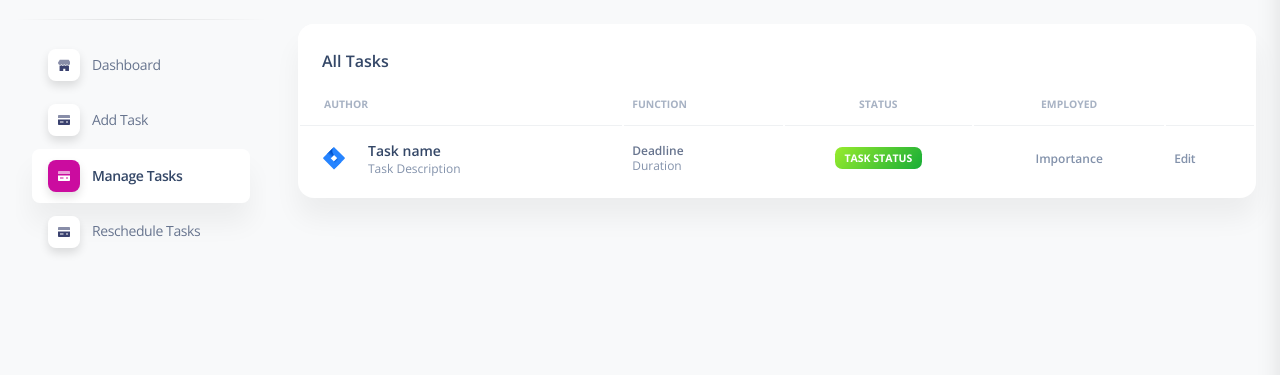
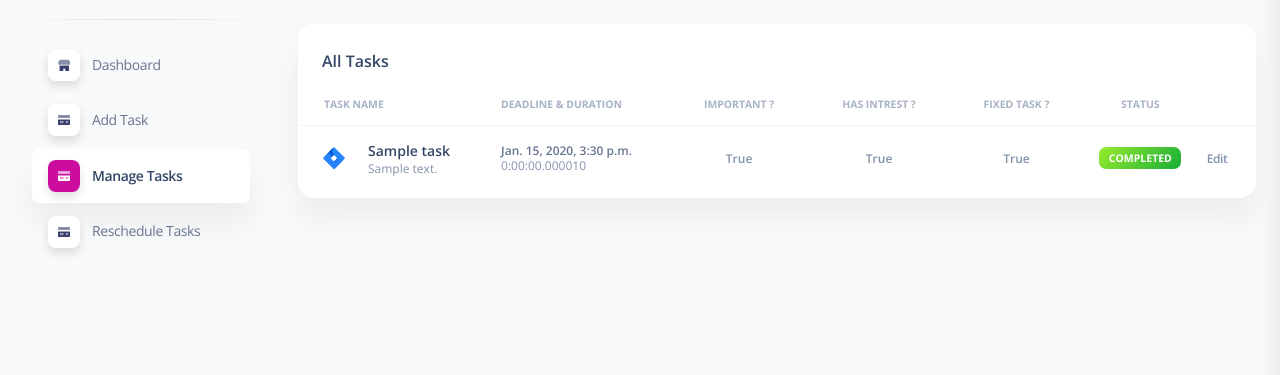
Before and after one commit to iamNagasatya/CampusConnect, a Django app: page /managetasks in a window 1280 px wide. Shown: the part 75-450 px from the top of the page. Run offline with Django 3.2, Linux system fonts and the light colour scheme; a user stored in the database is signed in; tables that the repository leaves empty hold one stand-in row (values such as "Sample post"); some libraries are stand-ins or nearby versions.

Commit message:
managing tasks module

```diff
--- a/proj/models.py
+++ b/proj/models.py
@@ -50,6 +50,7 @@ class Task(models.Model):
     is_important = models.BooleanField(default=False)
     is_fixed = models.BooleanField(default=False)
     has_intrest = models.BooleanField(default=False)
+    status = models.BooleanField(default=False)
 
 def __str__(self):
     return f"{self.name} {self.deadline}"
--- a/proj/views.py
+++ b/proj/views.py
@@ -5,42 +5,15 @@ from django.urls import reverse
 from django.contrib.auth.decorators import login_required
 from django.contrib.auth import authenticate, login, logout
 
-from proj.models import Student, Branch, Manager
+from proj.models import Student, Branch, Manager, Task
 from proj.forms import UserForm, StudentForm, TaskForm
 
 from datetime import datetime, timedelta
 import heapq
 
-from .schedule import Task, Job
 
 
-jobs = []
 
-def plan():
-    jobs.sort()
-    print(jobs)
-
-    q = []
-
-    order = []
-
-    for i in range(len(jobs)-1, -1, -1):
-        t = jobs[i].deadline - (jobs[i-1].deadline if i else int(datetime.now().timestamp()))
-        heapq.heappush(q, Task(jobs[i]._id, jobs[i].duration, jobs[i].importance))
-
-        while t>0 and q:
-            task = heapq.heappop(q) #min duration
-
-            if(task.dur<=t):
-                t-=task.dur
-                order.append(task._id)
-            else:
-                heapq.heappush(q, Task(task._id, task.dur-t, task.imp))
-                break
-
-    order.reverse()
-
-    return [ j for j in jobs if(j._id in order) ], q
 
 @login_required
 def home(request):
@@ -48,7 +21,9 @@ def home(request):
 
 @login_required
 def managetasks(request):
-    return render(request, "pages/managetasks.html")
+    tasks = Task.objects.all()
+
+    return render(request, "pages/managetasks.html", {"tasks" : tasks})
 
 @login_required
 def rescheduletasks(request):
@@ -148,7 +123,7 @@ def addtask(request):
 
         return render(request, "pages/addtask.html", {
             "task_form" : task_form,
-            "success_msg" : f"Task {task_form} added successfully"
+            "success_msg" : f"Task added successfully"
         })
 
     return render(request, "pages/addtask.html", {"task_form": task_form})
--- a/templates/pages/addtask.html
+++ b/templates/pages/addtask.html
@@ -3,7 +3,10 @@
 {% block content %}
 
 <div class="container-fluid py-4">
+    <p class="text-success">
         {{success_msg}}
+    </p>
+    <div>
         <form method="POST">
             {% csrf_token %}
             <div>
@@ -47,6 +50,7 @@
             <div><button type="submit"> Add Task </button></div>
         </form>
     </div>
+</div>
 
 
 
--- a/templates/pages/home.html
+++ b/templates/pages/home.html
@@ -18,7 +18,7 @@
               </span>
               <div class="timeline-content">
                 <h6 class="text-dark text-sm font-weight-bold mb-0">
-                  $2400, Design changes
+                  Task name
                 </h6>
                 <p class="text-secondary font-weight-bold text-xs mt-1 mb-0">
                   22 DEC 7:20 PM
--- a/templates/pages/managetasks.html
+++ b/templates/pages/managetasks.html
@@ -17,27 +17,39 @@
                   <th
                     class="text-uppercase text-secondary text-xxs font-weight-bolder opacity-7"
                   >
-                    Author
+                    Task Name
                   </th>
                   <th
                     class="text-uppercase text-secondary text-xxs font-weight-bolder opacity-7 ps-2"
                   >
-                    Function
+                    Deadline & Duration
+                  </th>
+
+                  <th
+                    class="text-center text-uppercase text-secondary text-xxs font-weight-bolder opacity-7"
+                  >
+                    Important ?
+                  </th>
+                  <th
+                    class="text-center text-uppercase text-secondary text-xxs font-weight-bolder opacity-7"
+                  >
+                    Has Intrest ?
+                  </th>
+                  <th
+                    class="text-center text-uppercase text-secondary text-xxs font-weight-bolder opacity-7"
+                  >
+                    Fixed Task ?
                   </th>
                   <th
                     class="text-center text-uppercase text-secondary text-xxs font-weight-bolder opacity-7"
                   >
                     Status
                   </th>
-                  <th
-                    class="text-center text-uppercase text-secondary text-xxs font-weight-bolder opacity-7"
-                  >
-                    Employed
-                  </th>
                   <th class="text-secondary opacity-7"></th>
                 </tr>
               </thead>
               <tbody>
+                {% for task in tasks%}
                 <tr>
                   <td>
                     <div class="d-flex px-2 py-1">
@@ -51,27 +63,38 @@
                       <div
                         class="d-flex flex-column justify-content-center"
                       >
-                        <h6 class="mb-0 text-sm">Task name</h6>
+                        <h6 class="mb-0 text-sm">{{task.name}}</h6>
                         <p class="text-xs text-secondary mb-0">
-                          Task Description
+                          {{task.description}}
                         </p>
                       </div>
                     </div>
                   </td>
                   <td>
-                    <p class="text-xs font-weight-bold mb-0">Deadline</p>
+                    <p class="text-xs font-weight-bold mb-0">{{task.deadline}}</p>
                     <p class="text-xs text-secondary mb-0">
-                      Duration
+                      {{task.duration}}
                     </p>
                   </td>
-                  <td class="align-middle text-center text-sm">
-                    <span class="badge badge-sm bg-gradient-success"
-                      >Task Status</span
+
+                  <td class="align-middle text-center">
+                    <span class="text-secondary text-xs font-weight-bold"
+                      >{{task.is_important}}</span
                     >
                   </td>
                   <td class="align-middle text-center">
                     <span class="text-secondary text-xs font-weight-bold"
-                      >Importance</span
+                      >{{task.has_intrest}}</span
+                    >
+                  </td>
+                  <td class="align-middle text-center">
+                    <span class="text-secondary text-xs font-weight-bold"
+                      >{{task.is_fixed}}</span
+                    >
+                  </td>
+                  <td class="align-middle text-center text-sm">
+                    <span class="badge badge-sm bg-gradient-success"
+                      >{% if task.status%} Completed {% else %} Not Completed {% endif %}</span
                     >
                   </td>
                   <td class="align-middle">
@@ -85,7 +108,7 @@
                     </a>
                   </td>
                 </tr>
-
+                {% endfor %}
               </tbody>
             </table>
           </div>
```
Also changed, not shown: requirements.txt (added, +151 -0 lines), proj/migrations/0004_task_status.py (added). Lines whose indentation alone changed are shown as unchanged.
